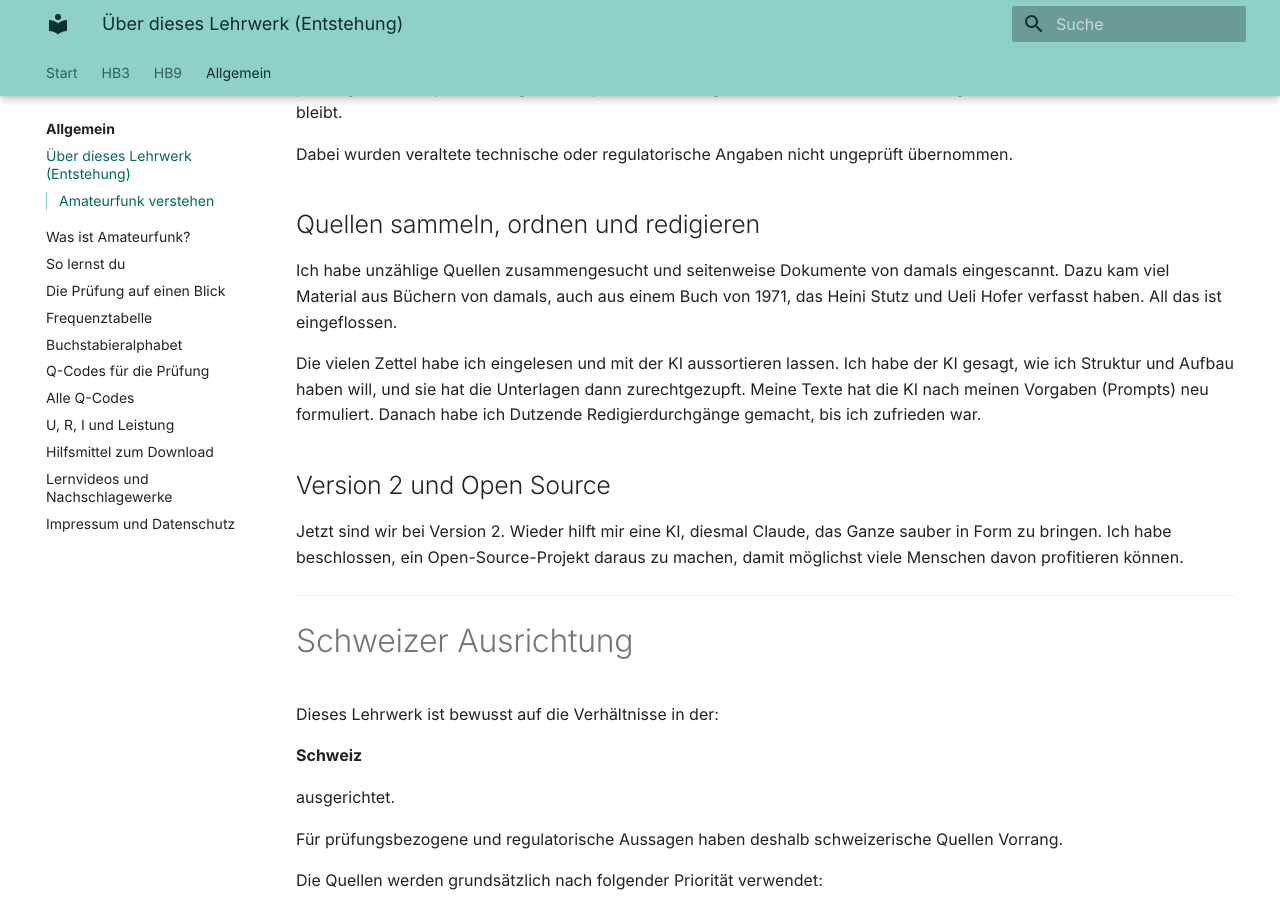
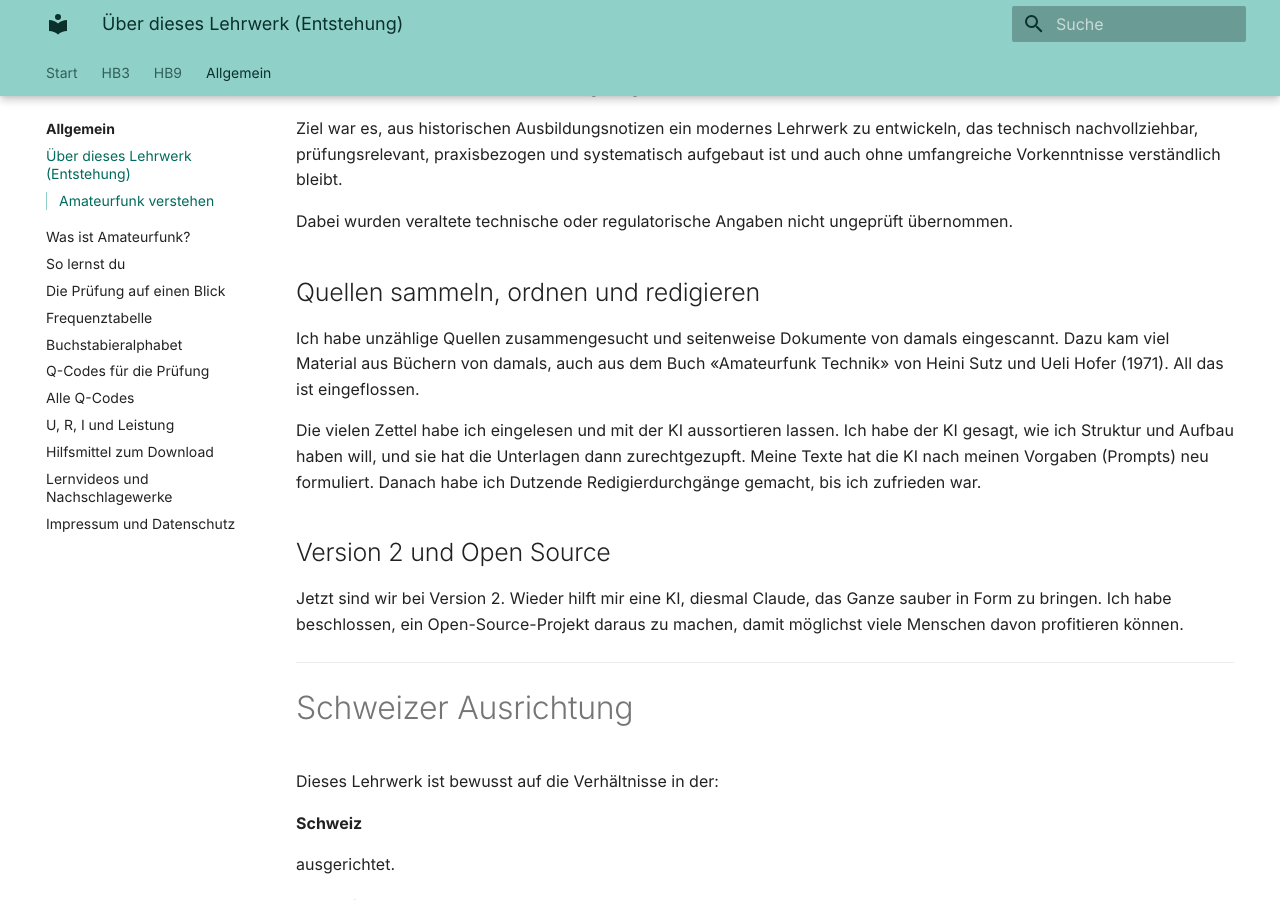
Before and after one commit to MaShaoDe/Amateurfunk-verstehen, an MkDocs documentation site: the page built from docs/allgemein/ueber-dieses-lehrwerk.md, in a window 1280 px wide and 900 px high, scrolled down 8452 px. Built offline with MkDocs 1.6.1 and Material for MkDocs 9.7.7, drawn with Linux system fonts in a browser that asks for light colours; some of the changed text lies outside the part shown.

Commit message:
Entstehungsseite: Buch Amateurfunk Technik von Sutz und Hofer ergänzt

```diff
--- a/docs/allgemein/ueber-dieses-lehrwerk.md
+++ b/docs/allgemein/ueber-dieses-lehrwerk.md
@@ -60,6 +60,8 @@ Getippt wurde das ursprüngliche Manuskript auf einem selbstgebauten Computer mi
 
 
 ## So entstand das Original: Karopapier, Bleistift und Mortadella
+
+Gelernt habe ich damals aus dem Buch «Amateurfunk Technik» von Heini Sutz und Ueli Hofer. Daraus habe ich viele Notizen gemacht und Lernzusammenfassungen getippt. Sie bilden den Kern des Lehrwerks.
 
 Die Skizzen von damals waren ein Sammelsurium aus Karopapier und Makulatur, auf deren Rückseite ich gezeichnet habe. Ich zeichnete sie mit Bleistift, korrigierte, radierte aus und zeichnete neu. Manche Blätter haben sogar Mortadella-Flecken.
 
@@ -152,7 +154,7 @@ Dabei wurden veraltete technische oder regulatorische Angaben nicht ungeprüft
 
 ## Quellen sammeln, ordnen und redigieren
 
-Ich habe unzählige Quellen zusammengesucht und seitenweise Dokumente von damals eingescannt. Dazu kam viel Material aus Büchern von damals, auch aus einem Buch von 1971, das Heini Stutz und Ueli Hofer verfasst haben. All das ist eingeflossen.
+Ich habe unzählige Quellen zusammengesucht und seitenweise Dokumente von damals eingescannt. Dazu kam viel Material aus Büchern von damals, auch aus dem Buch «Amateurfunk Technik» von Heini Sutz und Ueli Hofer (1971). All das ist eingeflossen.
 
 Die vielen Zettel habe ich eingelesen und mit der KI aussortieren lassen. Ich habe der KI gesagt, wie ich Struktur und Aufbau haben will, und sie hat die Unterlagen dann zurechtgezupft. Meine Texte hat die KI nach meinen Vorgaben (Prompts) neu formuliert. Danach habe ich Dutzende Redigierdurchgänge gemacht, bis ich zufrieden war.
 
@@ -287,6 +289,7 @@ Historische Grundlagen:
 - schweizerische PTT-Unterlagen
 - Unterlagen damaliger Kreistelephondirektionen beziehungsweise späterer Fernmeldekreisdirektionen
 - Amateurfunk-Fachliteratur der frühen 1980er-Jahre
+- Heini Sutz und Ueli Hofer: «Amateurfunk Technik» (1971)
 - ARRL-Fachliteratur
 
 Grundlagen der heutigen Fassung:
```
